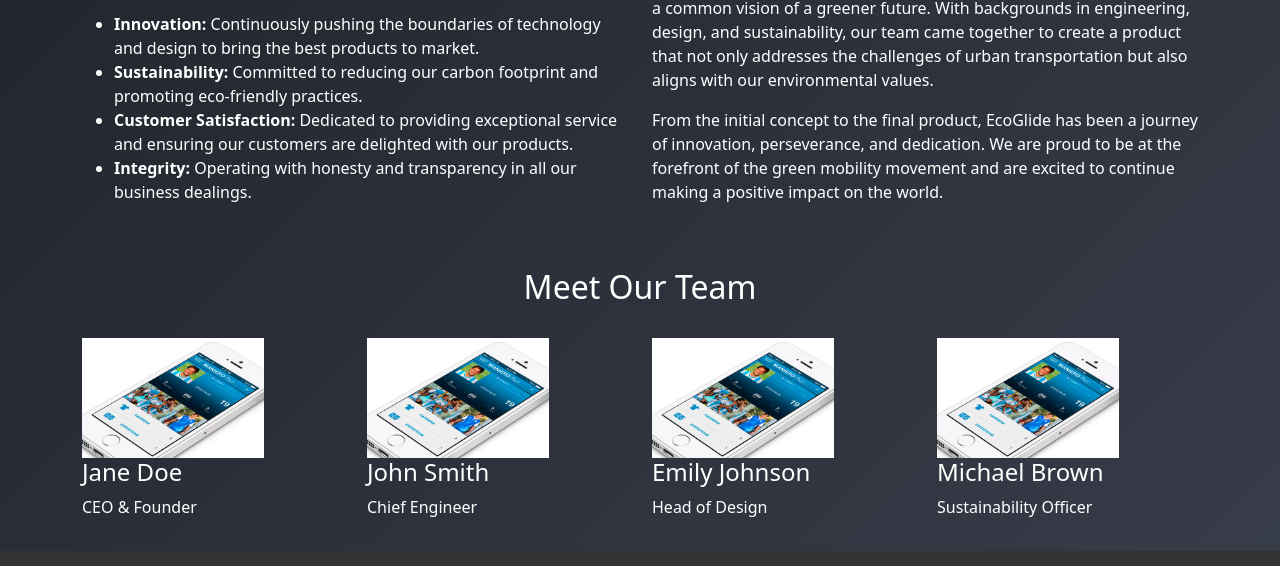
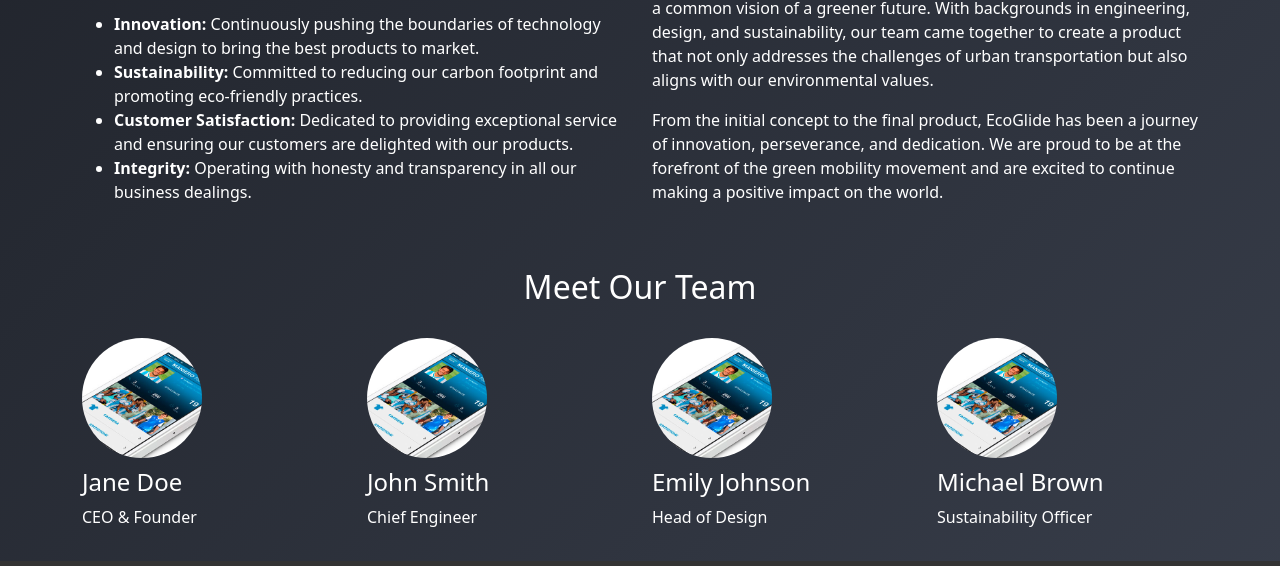
Before and after one commit to arl137/finalproject1_fakhrulmub, a website: page about_us.html in a window 1280 px wide. Shown: the part 591-1157 px from the top of the page. Drawn offline with nearby package versions, Linux system fonts and the light colour scheme.

Commit message:
update border

```diff
--- a/css/style.css
+++ b/css/style.css
@@ -312,3 +312,16 @@ footer {
     margin-bottom: 40px;
     font-size: 1.2rem;
 }
+
+.team-member img {
+    border-radius: 50%;
+    /* Makes the image round */
+    width: 120px;
+    /* Ensure the width is the same as the height */
+    height: 120px;
+    /* Ensure the height is the same as the width */
+    object-fit: cover;
+    /* Ensures the image covers the area and maintains aspect ratio */
+    margin-bottom: 10px;
+    /* Adds some space below the image */
+}
```
Also changed, not shown: portfolio.html (+0 -1 lines).
